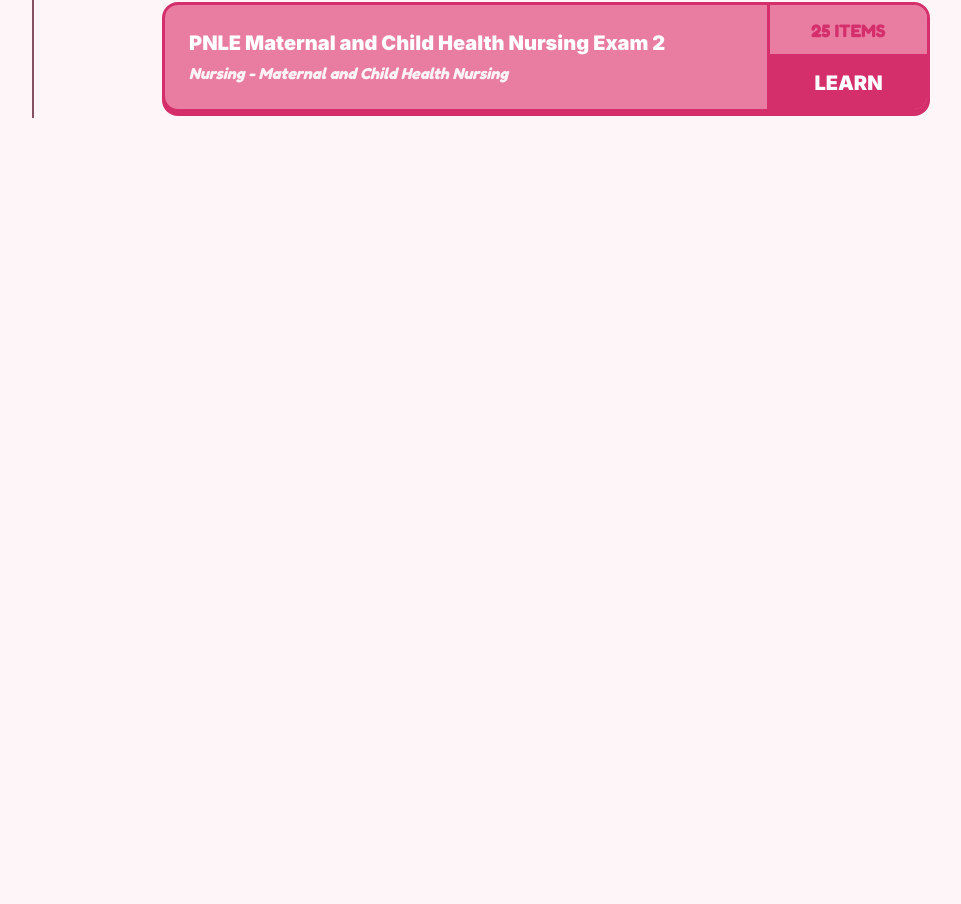
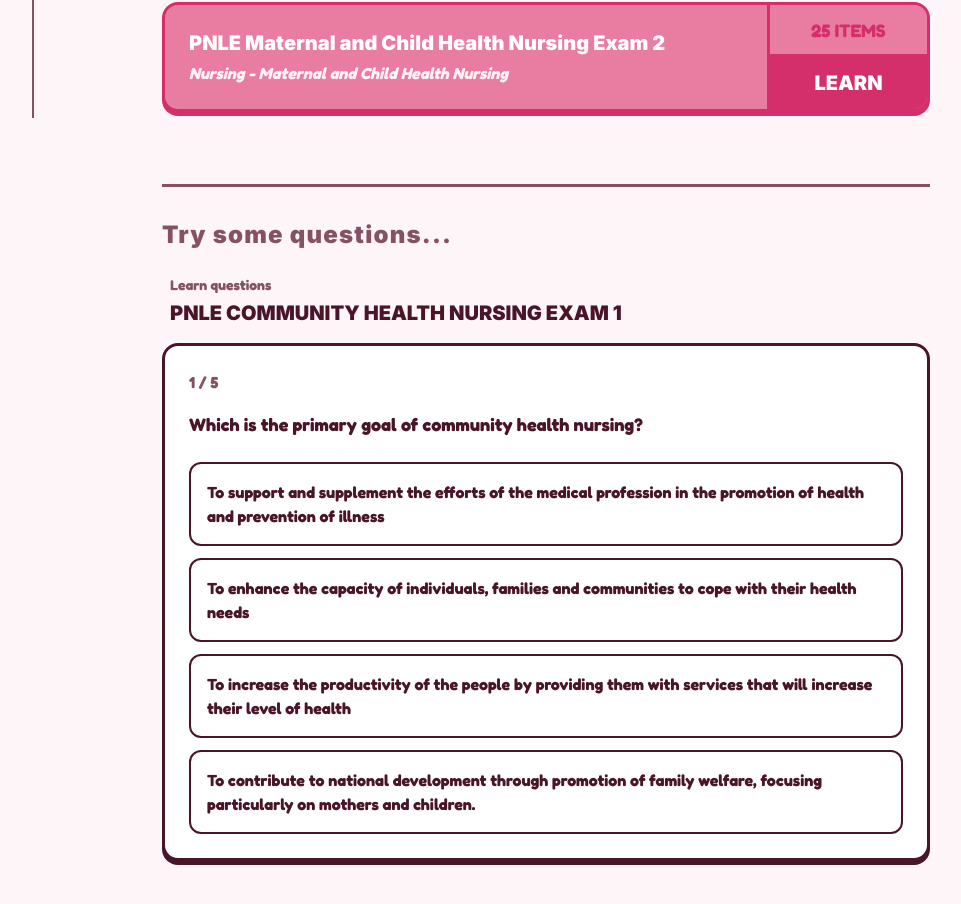
Before and after one commit to francisshere/matron-cards, a React (Vite) app in the folder frontend/: page / in a window 1280 px wide. Shown: the part 682-1586 px from the top of the page, without its empty margins (222-1183 px from the left). Before the commit the page ends 866 px from the top, so only its background shows below. Built offline with nearby package versions, Linux system fonts and the light colour scheme.

Commit message:
added a new section for learn page. "try some questions". a mini questionnaires that will lead to the topic's corresponding quiz page

```diff
--- a/frontend/src/Home.jsx
+++ b/frontend/src/Home.jsx
@@ -8,8 +8,10 @@ import Sidebar from './Sidebar';
 
 export default function Home({ onStartQuiz, onViewChange }) {
   const [showRationale, setShowRationale] = useState(false);
+  const [currentTryIndex, setCurrentTryIndex] = useState(0);
+  const [tryFinished, setTryFinished] = useState(false);
 
-  const { dailyQuestion, dailyTopics, answerText } = useMemo(() => {
+  const { dailyQuestion, dailyTopics, answerText, tryTopic, tryQuestions } = useMemo(() => {
     // Determine the current day since epoch
     const today = Math.floor(Date.now() / (1000 * 60 * 60 * 24));
 
@@ -52,8 +54,22 @@ export default function Home({ onStartQuiz, onViewChange }) {
 
     const dailyTopics = [uniqueTopics[tIndex1], uniqueTopics[tIndex2]].filter(Boolean);
 
-    return { dailyQuestion, dailyTopics, answerText };
+    // Pick topic for "Try some questions"
+    let tryTopicIndex = Math.floor(seededRandom(today + 3) * uniqueTopics.length);
+    const tryTopic = uniqueTopics[tryTopicIndex];
+    const tryQuestionsAll = allQuestions.filter(q => q.topic === tryTopic.topicKey);
+    const tryQuestions = tryQuestionsAll.slice(0, 5);
+
+    return { dailyQuestion, dailyTopics, answerText, tryTopic, tryQuestions };
   }, []);
+
+  const handleTryChoice = (choiceId) => {
+    if (currentTryIndex < tryQuestions.length - 1) {
+      setCurrentTryIndex(currentTryIndex + 1);
+    } else {
+      setTryFinished(true);
+    }
+  };
 
   return (
     <div className="min-h-screen bg-bg flex flex-col lg:flex-row text-text font-body">
@@ -179,6 +195,59 @@ export default function Home({ onStartQuiz, onViewChange }) {
             </div>
           </div>
 
+          {/* Divider */}
+          {tryQuestions.length > 0 && (
+            <div className="border-t-[3px] border-[#855264] my-6 sm:my-8 w-full"></div>
+          )}
+
+          {/* New Section: Try some questions */}
+          {tryQuestions.length > 0 && (
+            <div className="pb-10">
+              <h3 className="font-heading font-black text-xl sm:text-2xl mb-6 text-[#855264] tracking-wider">Try some questions...</h3>
+
+              <div className="mb-4 px-2">
+                <span className="text-sm font-bold text-[#855264] block mb-1">Learn questions</span>
+                <h4 className="text-xl font-black text-[#4A1529] uppercase">{tryTopic.title}</h4>
+              </div>
+
+              {!tryFinished ? (
+                <div className="bg-white border-[3px] border-[#4A1529] rounded-2xl flex flex-col overflow-hidden shadow-[0px_4px_0px_0px_#4A1529]">
+                  <div className="p-4 sm:p-6">
+                    <div className="font-bold text-[#855264] mb-4 text-sm sm:text-base">{currentTryIndex + 1} / {tryQuestions.length}</div>
+                    <p className="text-[#4A1529] font-body font-bold text-lg mb-6">{tryQuestions[currentTryIndex].question_stem}</p>
+
+                    <div className="space-y-3">
+                      {tryQuestions[currentTryIndex].options.map(opt => (
+                        <button
+                          key={opt.id}
+                          onClick={() => handleTryChoice(opt.id)}
+                          className="w-full text-left p-4 rounded-xl border-[2px] border-[#4A1529] hover:bg-[#F7C4D5] text-[#4A1529] font-bold transition-colors cursor-pointer"
+                        >
+                          {opt.text}
+                        </button>
+                      ))}
+                    </div>
+                  </div>
+                </div>
+              ) : (
+                <div className="bg-[#4A1529] border-[3px] border-[#4A1529] rounded-2xl flex flex-col overflow-hidden shadow-[0px_4px_0px_0px_#4A1529] relative p-8 items-center justify-center min-h-[300px]">
+                  <div className="absolute inset-0 opacity-20 flex items-center justify-center overflow-hidden pointer-events-none">
+                     <svg width="400" height="300" viewBox="0 0 400 300" className="text-[#855264] scale-150 transform-gpu">
+                       <path d="M100,250 C-20,150 50,50 150,150 C250,250 150,50 300,100 C450,150 350,300 400,200" fill="none" stroke="currentColor" strokeWidth="20" strokeLinecap="round" />
+                     </svg>
+                  </div>
+                  <h2 className="text-4xl sm:text-5xl font-black text-white mb-8 z-10 relative text-center leading-tight">Let's keep going!</h2>
+                  <button
+                    onClick={() => onStartQuiz(tryTopic.topicKey)}
+                    className="z-10 relative bg-[#D42F6B] text-white px-8 py-4 rounded-xl font-black hover:bg-[#b02456] transition-colors border-[2px] border-[#4A1529] text-lg shadow-[0px_4px_0px_0px_#4A1529] hover:translate-y-1 hover:shadow-none cursor-pointer"
+                  >
+                    Keep reviewing
+                  </button>
+                </div>
+              )}
+            </div>
+          )}
+
         </div>
       </main>
     </div>
```
